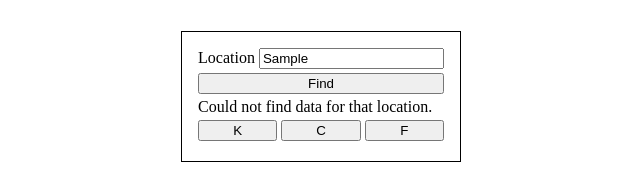
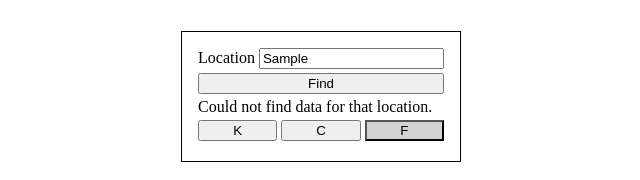
Before and after one commit to jacobsmithdev/weather-app-top, a website built with webpack: page src/index.html in a window 1280 px wide. Both pictures are taken after typing "Sample" into the empty fields and a click on the button "Find". Shown: the whole page, without its empty margins (319-959 px from the left). Built offline with nearby package versions, Linux system fonts and the light colour scheme; no server answers.

Commit message:
feat: Highlight currently used temperature unit in display

```diff
--- a/src/classes/View.js
+++ b/src/classes/View.js
@@ -16,6 +16,7 @@ export default class View {
     }
 
     updateDisplay(weatherData, tempUnit) {
+        this.updateTempBtns(tempUnit);
         this.dataDiv.textContent = '';
 
         if (!weatherData) {
@@ -30,4 +31,15 @@ export default class View {
         const weatherCard = createWeatherCard(weatherData, tempUnit);
         this.dataDiv.append(weatherCard);
     }
+
+    updateTempBtns(tempUnit) {
+        const btns = Array.from(this.tempUnitBtns.children);
+        btns.forEach((btn) => {
+            if (btn.dataset.tempUnit === tempUnit) {
+                btn.classList.add('temp-setting__btn--selected');
+            } else {
+                btn.classList.remove('temp-setting__btn--selected');
+            }
+        });
+    }
 }
--- a/src/index.js
+++ b/src/index.js
@@ -23,4 +23,5 @@ view.tempUnitBtns.addEventListener('click', (e) => {
 
     const btn = e.target;
     model.tempUnit = btn.dataset.tempUnit;
+    view.updateDisplay(model.weatherData, model.tempUnit);
 });
--- a/src/styles.css
+++ b/src/styles.css
@@ -24,6 +24,10 @@ body {
 
 .temp-setting__btn {
     flex: 1;
+}
+
+.temp-setting__btn--selected {
+    background: lightgrey;
 }
 
 .weather-card {
```
